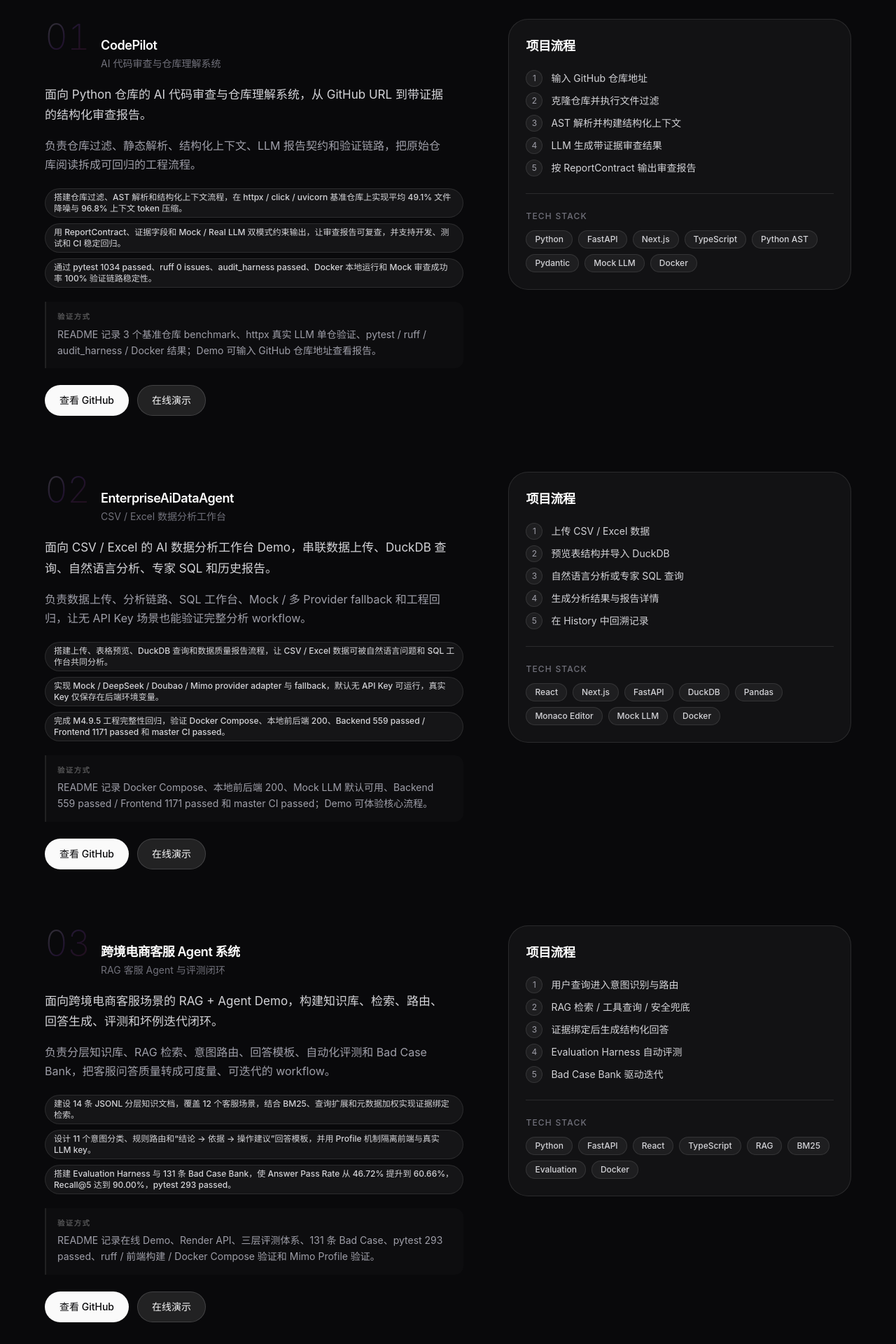
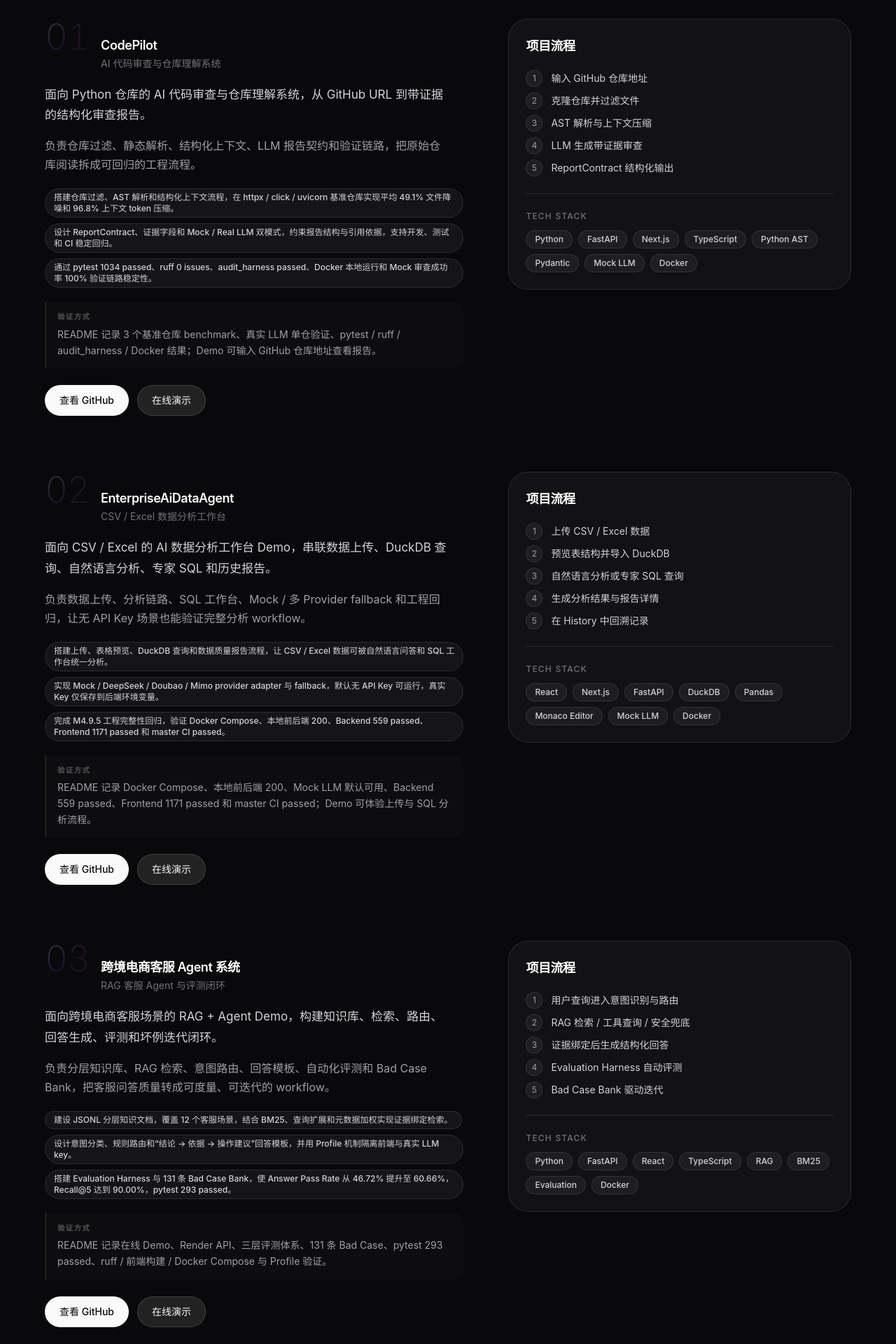
Before and after one commit to Strange-Men/Portfolio, a React (Vite) app: page / in a window 1280 px wide. Shown: the part 1660-3580 px from the top of the page at 70% size. Built offline with nearby package versions, Linux system fonts and the light colour scheme; the HTML template or start-up script is replaced by a standard one.

Commit message:
fix(v1.38.0-project-copy-sync): tighten project copy for hr

```diff
--- a/src/data/projects.ts
+++ b/src/data/projects.ts
@@ -29,16 +29,16 @@
     painPoint:
       '负责仓库过滤、静态解析、结构化上下文、LLM 报告契约和验证链路，把原始仓库阅读拆成可回归的工程流程。',
     highlights: [
-      '搭建仓库过滤、AST 解析和结构化上下文流程，在 httpx / click / uvicorn 基准仓库上实现平均 49.1% 文件降噪与 96.8% 上下文 token 压缩。',
-      '用 ReportContract、证据字段和 Mock / Real LLM 双模式约束输出，让审查报告可复查，并支持开发、测试和 CI 稳定回归。',
+      '搭建仓库过滤、AST 解析和结构化上下文流程，在 httpx / click / uvicorn 基准仓库实现平均 49.1% 文件降噪和 96.8% 上下文 token 压缩。',
+      '设计 ReportContract、证据字段和 Mock / Real LLM 双模式，约束报告结构与引用依据，支持开发、测试和 CI 稳定回归。',
       '通过 pytest 1034 passed、ruff 0 issues、audit_harness passed、Docker 本地运行和 Mock 审查成功率 100% 验证链路稳定性。',
     ],
     flow: [
       '输入 GitHub 仓库地址',
-      '克隆仓库并执行文件过滤',
-      'AST 解析并构建结构化上下文',
-      'LLM 生成带证据审查结果',
-      '按 ReportContract 输出审查报告',
+      '克隆仓库并过滤文件',
+      'AST 解析与上下文压缩',
+      'LLM 生成带证据审查',
+      'ReportContract 结构化输出',
     ],
     techStack: [
       'Python',
@@ -55,7 +55,7 @@
       { label: '在线演示', href: links.codepilotDemo, type: 'demo' },
     ],
     proof:
-      'README 记录 3 个基准仓库 benchmark、httpx 真实 LLM 单仓验证、pytest / ruff / audit_harness / Docker 结果；Demo 可输入 GitHub 仓库地址查看报告。',
+      'README 记录 3 个基准仓库 benchmark、真实 LLM 单仓验证、pytest / ruff / audit_harness / Docker 结果；Demo 可输入 GitHub 仓库地址查看报告。',
   },
   {
     id: 'enterprise-ai-data-agent',
@@ -66,9 +66,9 @@
     painPoint:
       '负责数据上传、分析链路、SQL 工作台、Mock / 多 Provider fallback 和工程回归，让无 API Key 场景也能验证完整分析 workflow。',
     highlights: [
-      '搭建上传、表格预览、DuckDB 查询和数据质量报告流程，让 CSV / Excel 数据可被自然语言问题和 SQL 工作台共同分析。',
-      '实现 Mock / DeepSeek / Doubao / Mimo provider adapter 与 fallback，默认无 API Key 可运行，真实 Key 仅保存在后端环境变量。',
-      '完成 M4.9.5 工程完整性回归，验证 Docker Compose、本地前后端 200、Backend 559 passed / Frontend 1171 passed 和 master CI passed。',
+      '搭建上传、表格预览、DuckDB 查询和数据质量报告流程，让 CSV / Excel 数据可被自然语言问答和 SQL 工作台统一分析。',
+      '实现 Mock / DeepSeek / Doubao / Mimo provider adapter 与 fallback，默认无 API Key 可运行，真实 Key 仅保存到后端环境变量。',
+      '完成 M4.9.5 工程完整性回归，验证 Docker Compose、本地前后端 200、Backend 559 passed、Frontend 1171 passed 和 master CI passed。',
     ],
     flow: [
       '上传 CSV / Excel 数据',
@@ -92,7 +92,7 @@
       { label: '在线演示', href: links.enterpriseAiDemo, type: 'demo' },
     ],
     proof:
-      'README 记录 Docker Compose、本地前后端 200、Mock LLM 默认可用、Backend 559 passed / Frontend 1171 passed 和 master CI passed；Demo 可体验核心流程。',
+      'README 记录 Docker Compose、本地前后端 200、Mock LLM 默认可用、Backend 559 passed、Frontend 1171 passed 和 master CI passed；Demo 可体验上传与 SQL 分析流程。',
   },
   {
     id: 'customerops',
@@ -103,9 +103,9 @@
     painPoint:
       '负责分层知识库、RAG 检索、意图路由、回答模板、自动化评测和 Bad Case Bank，把客服问答质量转成可度量、可迭代的 workflow。',
     highlights: [
-      '建设 14 条 JSONL 分层知识文档，覆盖 12 个客服场景，结合 BM25、查询扩展和元数据加权实现证据绑定检索。',
-      '设计 11 个意图分类、规则路由和“结论 → 依据 → 操作建议”回答模板，并用 Profile 机制隔离前端与真实 LLM key。',
-      '搭建 Evaluation Harness 与 131 条 Bad Case Bank，使 Answer Pass Rate 从 46.72% 提升到 60.66%，Recall@5 达到 90.00%，pytest 293 passed。',
+      '建设 JSONL 分层知识文档，覆盖 12 个客服场景，结合 BM25、查询扩展和元数据加权实现证据绑定检索。',
+      '设计意图分类、规则路由和“结论 → 依据 → 操作建议”回答模板，并用 Profile 机制隔离前端与真实 LLM key。',
+      '搭建 Evaluation Harness 与 131 条 Bad Case Bank，使 Answer Pass Rate 从 46.72% 提升至 60.66%，Recall@5 达到 90.00%，pytest 293 passed。',
     ],
     flow: [
       '用户查询进入意图识别与路由',
@@ -129,6 +129,6 @@
       { label: '在线演示', href: links.customerOpsDemo, type: 'demo' },
     ],
     proof:
-      'README 记录在线 Demo、Render API、三层评测体系、131 条 Bad Case、pytest 293 passed、ruff / 前端构建 / Docker Compose 验证和 Mimo Profile 验证。',
+      'README 记录在线 Demo、Render API、三层评测体系、131 条 Bad Case、pytest 293 passed、ruff / 前端构建 / Docker Compose 与 Profile 验证。',
   },
 ];
```
